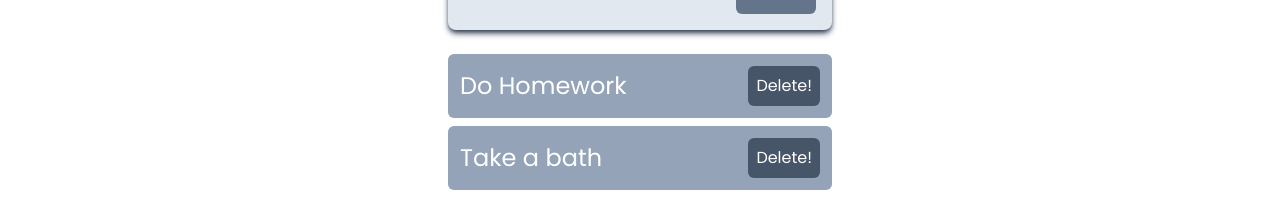
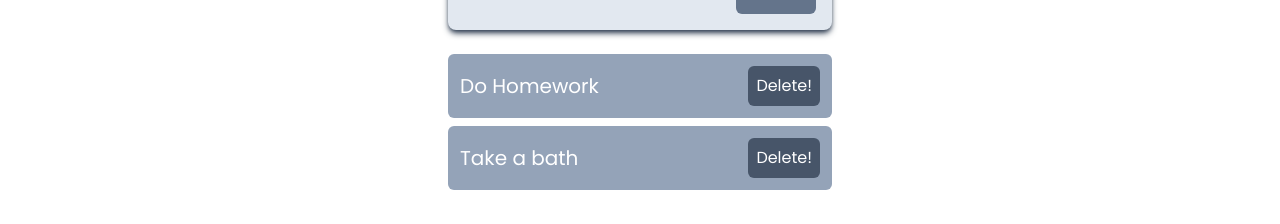
Before and after one commit to Abbas4tech/goal-manager-react, a React (Create React App) app: page / in a window 1280 px wide. Shown: the part 258-482 px from the top of the page. Built offline with nearby package versions, Linux system fonts and the light colour scheme.

Commit message:
added conditional template

```diff
--- a/src/components/GoalList.js
+++ b/src/components/GoalList.js
@@ -6,12 +6,17 @@ const GoalList = ({ getGoalData, deleteHandler }) => {
   return (
     <>
       <ul className="flex flex-col items-center h-20 mt-5 w-96">
-        {getGoalData.map((goal) => (
+        {getGoalData.length === 0 ? (
+          <li className="flex items-center justify-center w-full p-3 m-1 text-white rounded-md bg-slate-400">
+            <p className="text-xl ">No Goal Found!</p>
+          </li>
+        ) : (
+          getGoalData.map((goal) => (
             <li
               key={goal.id}
               className="flex items-center justify-between w-full p-3 m-1 text-white rounded-md bg-slate-400"
             >
-            <p className="text-2xl ">{goal.goal}</p>
+              <p className="text-xl ">{goal.goal}</p>
               <button
                 className="p-2 rounded-md bg-slate-600 hover:bg-slate-900"
                 onClick={() => deleteHandler(goal.id)}
@@ -19,7 +24,8 @@ const GoalList = ({ getGoalData, deleteHandler }) => {
                 Delete!
               </button>
             </li>
-        ))}
+          ))
+        )}
       </ul>
     </>
   );
```
Lines whose indentation alone changed are shown as unchanged.
